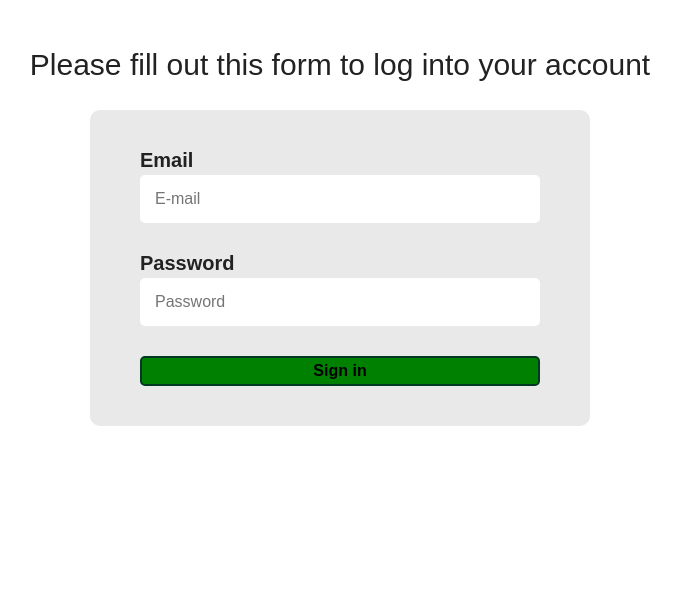
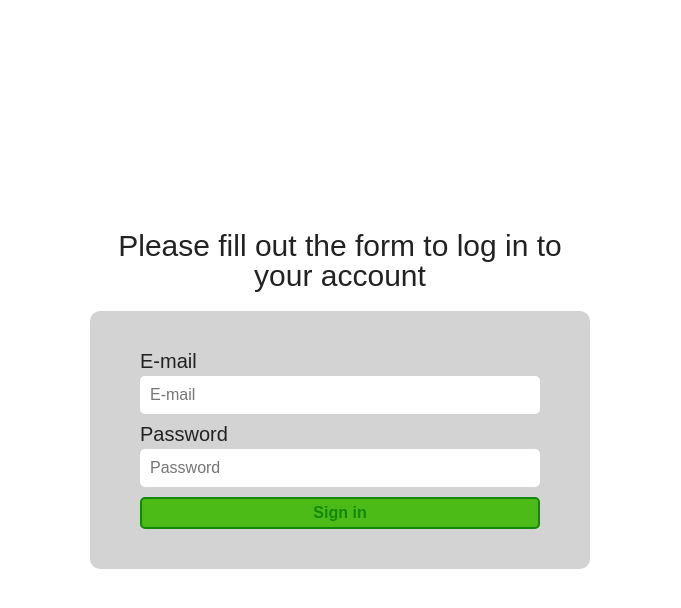
Before and after one commit to Tatyana404/DevIT_test_task, a plain HTML site: page form.html in a window 1280 px wide. Shown: the whole page, without its empty margins (300-981 px from the left). Drawn offline with Linux system fonts and the light colour scheme.

Commit message:
refactor form

```diff
--- a/assets/css/form.css
+++ b/assets/css/form.css
@@ -1,67 +1,61 @@
-:root {
-  font-family: sans-serif;
+* {
+  box-sizing: border-box;
+  padding: 0;
+  margin: 0;
 }
 
-* {
-  box-sizing: border-box;
+body {
+  font-family: sans-serif;
+  justify-content: center;
+  align-items: center;
+  min-height: 100vh;
+  display: flex;
 }
 
-.container {
-  margin-top: 50px;
+.header {
+  margin-bottom: 20px;
   text-align: center;
-}
-
-.heading {
+  max-width: 500px;
   font-size: 30px;
 }
 
-.formContainer {
+.form {
+  background: lightgrey;
+  border-radius: 10px;
+  padding: 40px 50px;
   max-width: 500px;
   margin: 0 auto;
-  text-align: start;
-  background-color: #e9e9e9;
-  padding: 40px 50px;
-  border-radius: 10px;
 }
 
-.headerInfo {
+.label {
+  display: inline-block;
+  margin-bottom: 5px;
   font-size: 20px;
 }
 
-.info {
+.input {
+  margin-bottom: 10px;
   display: block;
-  padding: 15px;
-  margin-top: 5px;
+  padding: 10px;
   border: none;
-  font-size: initial;
 }
 
-.btnSignIn {
-  padding: 4px;
-  cursor: pointer;
-  background-color: green;
-  border: 2px solid #003822;
-  color: black;
+.sign-in-btn {
+  transition: background 0.3s ease-out;
+  border: 2px solid #138808;
+  background: #4cbb17;
+  padding: 5px 10px;
+  color: #138808;
+  font-weight: 600;
 }
 
-.btnSignIn:hover {
-  background-color: #003822;
-  color: white;
-  transition: 0.5s;
+.sign-in-btn:hover {
+  background: #138808;
+  color: #ffffff;
 }
 
-.heading,
-.info {
-  margin-bottom: 30px;
+.input,
+.sign-in-btn {
+  border-radius: 5px;
+  min-width: 100%;
 }
-
-.headerInfo,
-.btnSignIn {
-  font-weight: bold;
-}
-
-.info,
-.btnSignIn {
-  min-width: 400px;
-  border-radius: 5px;
-}
--- a/form.html
+++ b/form.html
@@ -9,32 +9,31 @@
     <title>Form</title>
   </head>
   <body>
-    <section class="container">
-      <h1 class="heading">
-        Please fill out this form to log into your account
-      </h1>
-      <form class="formContainer">
-        <label class="headerInfo">
-          Email
+    <section>
+      <h1 class="header">Please fill out the form to log in to your account</h1>
+
+      <form class="form">
+        <label for="email" class="label">E-mail</label>
         <input
-            class="info"
+          placeholder="E-mail"
+          class="input"
           name="email"
-            placeholder="E-mail"
           type="email"
+          id="email"
           required
         />
-        </label>
-        <label class="headerInfo">
-          Password
+
+        <label for="password" class="label">Password</label>
         <input
-            class="info"
+          placeholder="Password"
           name="password"
-            placeholder="Password"
           type="password"
+          class="input"
+          id="password"
           required
         />
-        </label>
-        <button class="btnSignIn" type="submit">Sign in</button>
+
+        <button class="sign-in-btn" type="submit">Sign in</button>
       </form>
     </section>
   </body>
```
Lines whose indentation alone changed are shown as unchanged.
